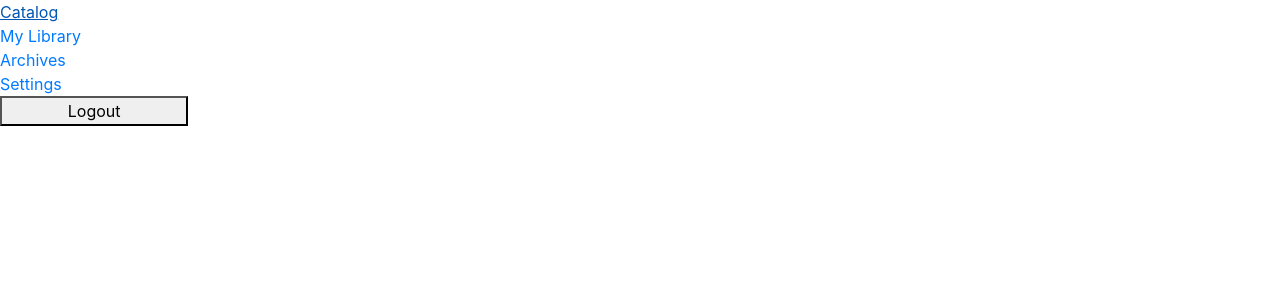
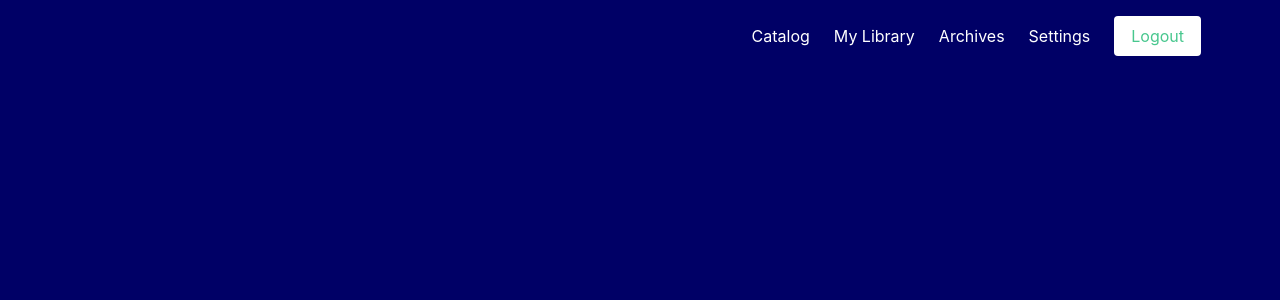
Before and after one commit to Nerldy/hello-books-react, a React (Create React App) app: page /dashboard in a window 1280 px wide. Shown: the top 300 px of the page. Built offline with nearby package versions, Linux system fonts and the light colour scheme; sample sign-in values are in the browser's storage.

Commit message:
[Feature #160295944] Add nav

```diff
--- a/src/components/Home.js
+++ b/src/components/Home.js
@@ -21,8 +21,12 @@ const Home = () => {
                 <div className="hero-body">
                     <div className="container has-text-centered">
                         <div className="column is-4 is-offset-4">
-                            <div id="helloBooksLogo">
-                                <HelloBooksLogo/>
+                            <div className='level'>
+                                <div className='level-item has-text-centered'>
+                                    <div id="helloBooksLogo">
+                                    <HelloBooksLogo/>
+                                    </div>
+                                </div>
                             </div>
                             <nav
                                 className="auth-link">
@@ -30,7 +34,6 @@ const Home = () => {
                                 <span>|</span>
                                 <NavLink to={`/login`}>Login</NavLink>
                             </nav>
-
                             <div className="main-content-area">
                                 <Switch>
                                     <Route
@@ -39,14 +42,12 @@ const Home = () => {
                                     <Route
                                         path={`/login`}
                                         component={Login}/>
-
                                 </Switch>
                             </div>
                         </div>
                     </div>
                 </div>
             </div>
-
         </Fragment>
     );
 };
--- a/src/components/UserComps/UserDashboard.js
+++ b/src/components/UserComps/UserDashboard.js
@@ -1,12 +1,11 @@
-import React, {Component, Fragment} from "react";
-import {NavLink, Route, Redirect} from "react-router-dom";
+import React, { Component, Fragment } from "react";
+import { NavLink, Route, Redirect } from "react-router-dom";
 import API from "../../utils/api";
-import UserHome from "./UserHome";
 import UserBooks from "./UserBooks";
 import UserLibrary from "./UserLibrary";
 import UserBookHistory from "./UserBookHistory";
 import UserSettings from "./UserSettings";
-import Error404 from "../Error404";
+import HelloBooksLogo from "../HelloBooksLogo";
 
 class UserDashboard extends Component {
     state = {
@@ -18,7 +17,7 @@ class UserDashboard extends Component {
         API.post("/auth/logout", null)
             .then(res => {
                 localStorage.clear();
-                this.setState({isLoggedOut: true});
+                this.setState({ isLoggedOut: true });
             })
             .catch(err => console.log(err.response));
     };
@@ -30,39 +29,71 @@ class UserDashboard extends Component {
         }
 
         return localStorage.getItem("auth_token") ? (
-            <div className="row">
-                <div className="col-12 col-md-2">
-                    <nav className="nav flex-column">
-
+            <Fragment>
+                <section
+                    className="hero is-success is-fullheight"
+                    style={{ "backgroundColor": "#000066" }}>
+                    <div className="hero-head">
+                        <header className="navbar">
+                            <div className="container">
+                                <div className="navbar-brand">
+                                    <div className="navbar-item">
+                                        <div style={{ "fill": "#e65f5c", "max-width": "100px" }}>
+                                            <HelloBooksLogo/>
+                                        </div>
+                                    </div>
+                                    <span
+                                        className="navbar-burger burger"
+                                        data-target="navbarMenuHeroA">
+                                        <span>{}</span>
+                                        <span>{}</span>
+                                        <span>{}</span>
+                                    </span>
+                                </div>
+                                <nav
+                                    id="navbarMenuHeroA"
+                                    className="navbar-menu">
+                                    <div className="navbar-end">
                                         {/*Navigation links for the dashboard*/}
                                         <NavLink
                                             to={`${this.props.match.url}/books`}
-                            activeClassName="active">
+                                            activeClassName="is-active"
+                                            className="navbar-item">
                                             Catalog
                                         </NavLink>
                                         <NavLink
                                             to={`${this.props.match.url}/borrowed-books`}
-                            activeClassName="active">
+                                            activeClassName="is-active"
+                                            className="navbar-item">
                                             My Library
                                         </NavLink>
                                         <NavLink
                                             to={`${this.props.match.url}/history`}
-                            activeClassName="active">
+                                            activeClassName="is-active"
+                                            className="navbar-item">
                                             Archives
                                         </NavLink>
                                         <NavLink
                                             to={`${this.props.match.url}/settings`}
-                            activeClassName="active">
+                                            activeClassName="is-active"
+                                            className="navbar-item">
                                             Settings
                                         </NavLink>
-                        <button onClick={this.handleLogout}>Logout</button>
+                                        <span className="navbar-item">
+                            <button
+                                onClick={this.handleLogout}
+                                className="button is-success is-inverted">Logout</button>
+                        </span>
+                                    </div>
+
                                 </nav>
                             </div>
-
-
-
-
-                <div className="col-12 col-md-10">
+                        </header>
+                    </div>
+                    <div
+                        className="hero-body"
+                        style={{ "backgroundColor": "#000066" }}>
+                        <div className="container has-text-centered">
 
                             {/*Navigation routes below*/}
 
@@ -91,8 +122,9 @@ class UserDashboard extends Component {
                             />
 
                         </div>
-                <div/>
                     </div>
+                </section>
+            </Fragment>
         ) : (
             <Redirect to={"/login"}/>
         );
--- a/src/components/UserComps/UserHome.js
+++ /dev/null
@@ -1,20 +0,0 @@
-import React from "react";
-import NewBookForm from "../AdminComps/NewBookForm";
-
-const UserHome = props => {
-    let adminAddNewBookButton;
-
-    if (localStorage.getItem("is_admin") === "true") {
-        adminAddNewBookButton = <NewBookForm/>;
-    }
-    return (
-        <div id='homeDash'>
-            <h2>Welcome home, {localStorage.getItem("username")}</h2>
-            {adminAddNewBookButton}
-
-        </div>
-    );
-
-};
-
-export default UserHome;
--- a/src/index.css
+++ b/src/index.css
@@ -26,7 +26,7 @@ body {
     background-color: #000066;
 }
 
-.button.is-primary.auth-button:hover {
+.button.is-primary.auth-button:hover, .hero.is-success a.navbar-item.is-active {
     background-color: #e65f5c;
 }
 
```
Lines whose indentation alone changed are shown as unchanged.
